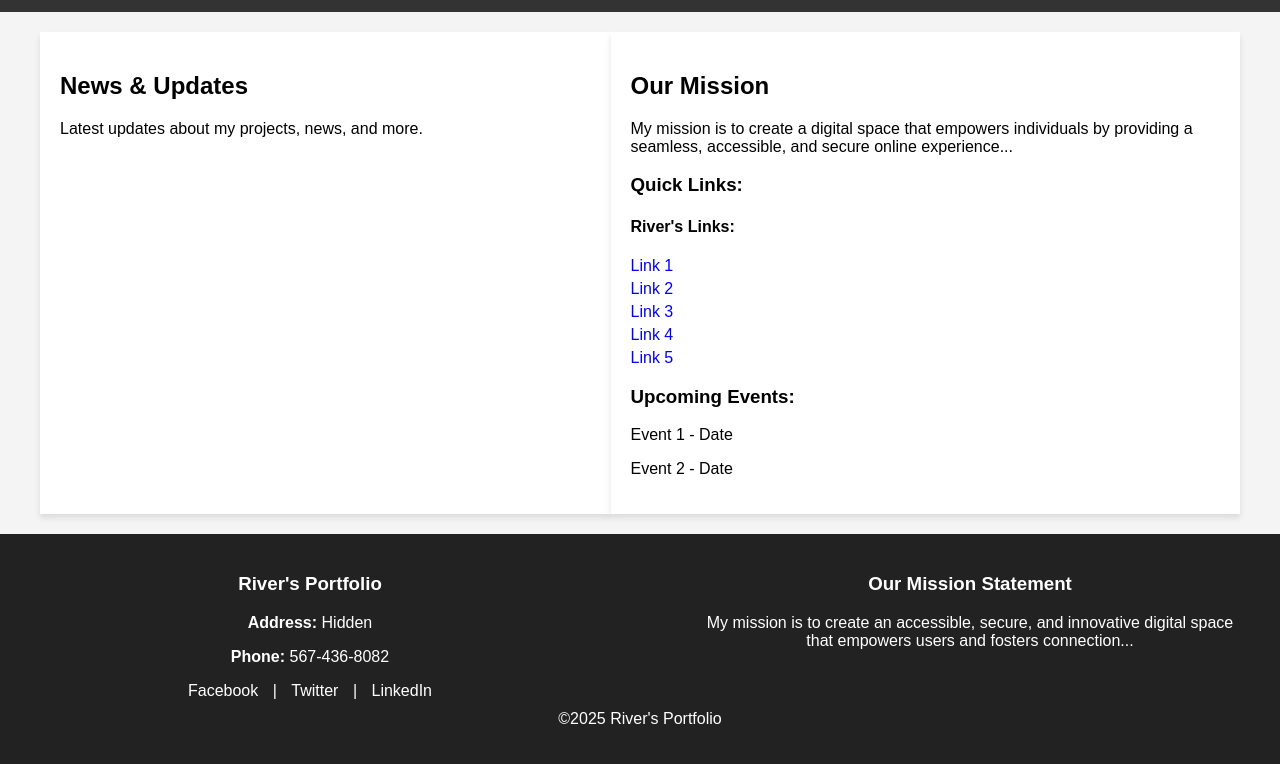
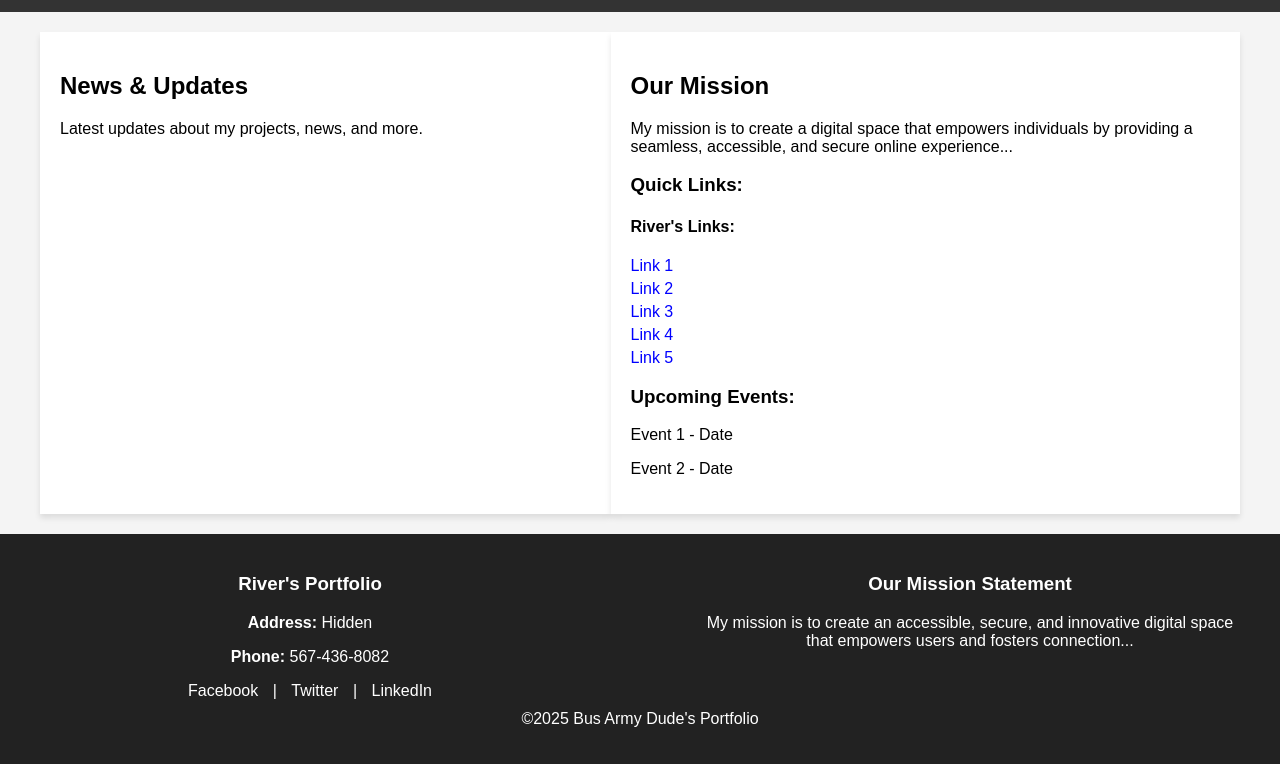
Before and after one commit to rkritzar54/rivers-portfolio, a plain HTML site: page Index.html in a window 1280 px wide. Shown: the part 98-862 px from the top of the page. Drawn offline with Linux system fonts and the light colour scheme.

Commit message:
Update Index.html

```diff
--- a/Index.html
+++ b/Index.html
@@ -84,7 +84,7 @@
                 <p>My mission is to create an accessible, secure, and innovative digital space that empowers users and fosters connection...</p>
             </div>
         </div>
-        <p class="copyright">©2025 River's Portfolio</p>
+        <p class="copyright">©2025 Bus Army Dude's Portfolio</p>
     </footer>
 
 </body>
```
